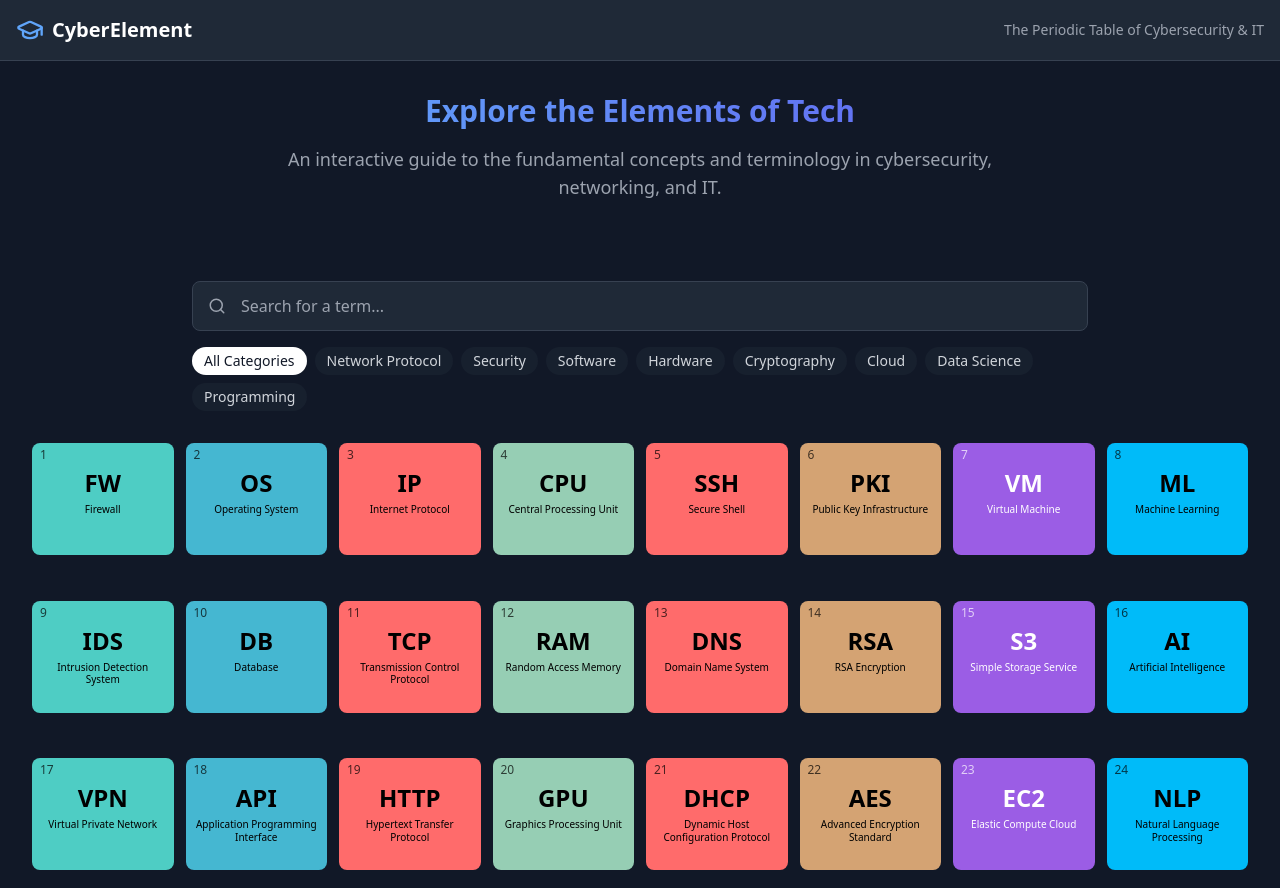
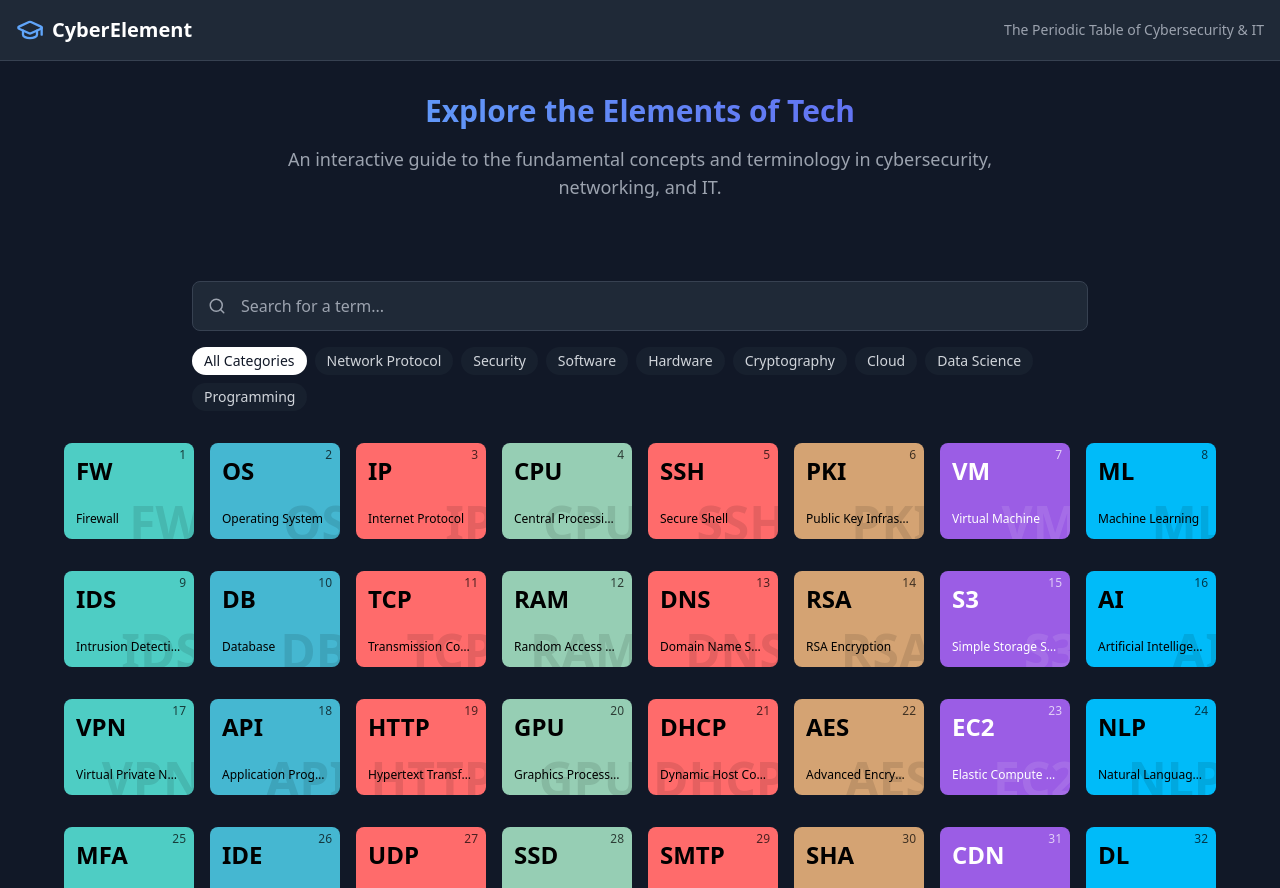
Before and after one commit to kingcode98/Cyber_Periodic_Table, a React (Vite) app: page / in a window 1280 px wide. Shown: the top 888 px of the page. Built offline with nearby package versions, Linux system fonts and the light colour scheme.

Commit message:
Update PeriodicTable component to handle additional elements

```diff
--- a/src/components/ElementCell.tsx
+++ b/src/components/ElementCell.tsx
@@ -17,11 +17,11 @@ const ElementCell: React.FC<ElementCellProps> = ({ element, onClick, isSelected
         relative
         cursor-pointer
         rounded-lg
-        p-2
+        p-3
         flex
         flex-col
         justify-between
-        h-28
+        h-24
         transition-all
         duration-300
         transform
@@ -34,15 +34,12 @@ const ElementCell: React.FC<ElementCellProps> = ({ element, onClick, isSelected
         boxShadow: isSelected ? `0 0 15px ${categoryData.color}` : 'none',
       }}
     >
-      <div className="text-xs opacity-70 absolute top-1 left-2">
+      <div className="absolute top-1 right-2 text-xs opacity-70">
         {element.number}
       </div>
-      <div className="text-center mt-4">
-        <div className="text-2xl font-bold">{element.symbol}</div>
-        <div className="text-[10px] leading-tight mt-1 font-medium">
-          {element.name}
-        </div>
-      </div>
+      <div className="text-2xl font-bold">{element.symbol}</div>
+      <div className="text-xs truncate">{element.name}</div>
+      <div className="absolute -bottom-2 -right-2 opacity-10 text-5xl font-bold">{element.symbol}</div>
     </div>
   );
 };
--- a/src/components/PeriodicTable.tsx
+++ b/src/components/PeriodicTable.tsx
@@ -29,13 +29,12 @@ const PeriodicTable: React.FC = () => {
 
   // Organize elements into a grid
   const rows = useMemo(() => {
-    const grid: (CyberElement | null)[][] = Array(numRows).fill(null).map(() => Array(8).fill(null));
+    const grid: CyberElement[][] = Array(numRows).fill(null).map(() => []);
 
     filteredElements.forEach((element) => {
       const rowIndex = Math.floor((element.number - 1) / 8);
-      const colIndex = (element.number - 1) % 8;
       if (rowIndex >= 0 && rowIndex < numRows) {
-        grid[rowIndex][colIndex] = element;
+        grid[rowIndex].push(element);
       }
     });
 
@@ -53,23 +52,26 @@ const PeriodicTable: React.FC = () => {
         categoryInfo={categoryInfo}
       />
 
-      <div className="max-w-7xl mx-auto">
-        <div className="grid grid-cols-1 gap-4">
+      <div className="max-w-6xl mx-auto">
+        <div className="grid grid-cols-1 gap-8">
           {rows.map((row, rowIndex) => (
-            <div key={`row-${rowIndex}`} className="grid grid-cols-8 gap-3">
-              {row.map((element, colIndex) => (
-                <div key={`cell-${rowIndex}-${colIndex}`} className="aspect-square">
-                  {element ? (
-                    <ElementCell
-                      element={element}
-                      onClick={() => setSelectedElement(element)}
-                      isSelected={selectedElement?.id === element.id}
-                    />
-                  ) : (
-                    <div className="h-full"></div>
-                  )}
-                </div>
-              ))}
+            <div key={`row-${rowIndex}`} className="grid grid-cols-8 gap-2 md:gap-4">
+              {Array(8).fill(null).map((_, colIndex) => {
+                const elementIndex = row.findIndex(element => (element.number - 1) % 8 === colIndex);
+                if (elementIndex === -1) {
+                  return <div key={`empty-${rowIndex}-${colIndex}`} className="h-24"></div>;
+                }
+
+                const element = row[elementIndex];
+                return (
+                  <ElementCell
+                    key={element.id}
+                    element={element}
+                    onClick={() => setSelectedElement(element)}
+                    isSelected={selectedElement?.id === element.id}
+                  />
+                );
+              })}
             </div>
           ))}
         </div>
```
